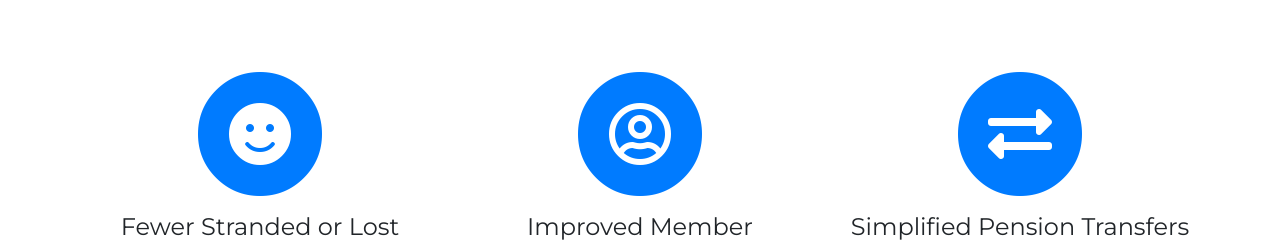
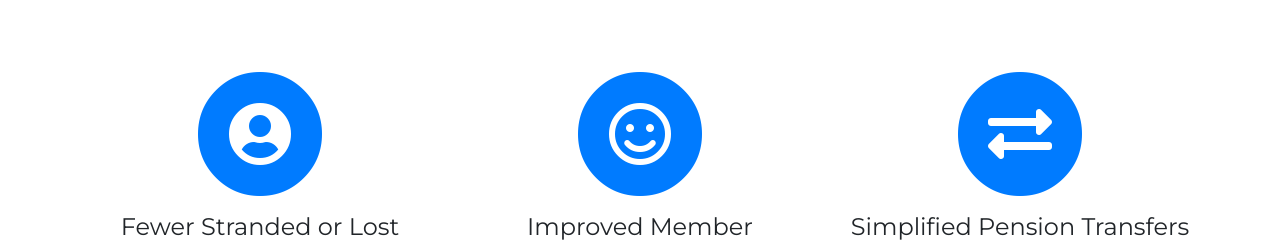
Before and after one commit to rosieallott/zivot, a website with bundled scripts: page index.html in a window 1280 px wide. Shown: the part 877-1121 px from the top of the page. Built offline with nearby package versions, Linux system fonts and the light colour scheme; a web font is replaced by a local one.

Commit message:
Add files via upload

```diff
--- a/index.html
+++ b/index.html
@@ -64,7 +64,7 @@
         <div class="col-md-4">
           <span class="fa-stack fa-4x">
             <i class="fas fa-circle fa-stack-2x text-primary"></i>
-            <i class="fas fa-smile fa-stack-1x fa-inverse"></i>
+            <i class="fas fa-user-circle fa-stack-1x fa-inverse"></i>
           </span>
           <h4 class="service-heading">Fewer Stranded or Lost Pensions</h4>
           <p class="text-muted">Zivot ensures members won't lose track of their deferred auto-enrolment pensions. Technology can identify where small deferred pensions match active pots elsewhere.</p>
@@ -72,7 +72,7 @@
         <div class="col-md-4">
           <span class="fa-stack fa-4x">
             <i class="fas fa-circle fa-stack-2x text-primary"></i>
-            <i class="far fa-user-circle fa-stack-1x fa-inverse"></i>
+            <i class="far fa-smile fa-stack-1x fa-inverse"></i>
           </span>
           <h4 class="service-heading">Improved Member Outcomes</h4>
           <p class="text-muted">Comparative analysis can identify members who may be better served in consolidating their pension savings. Efficiencies and value analysis mean reduced costs to the member. </p>
```
